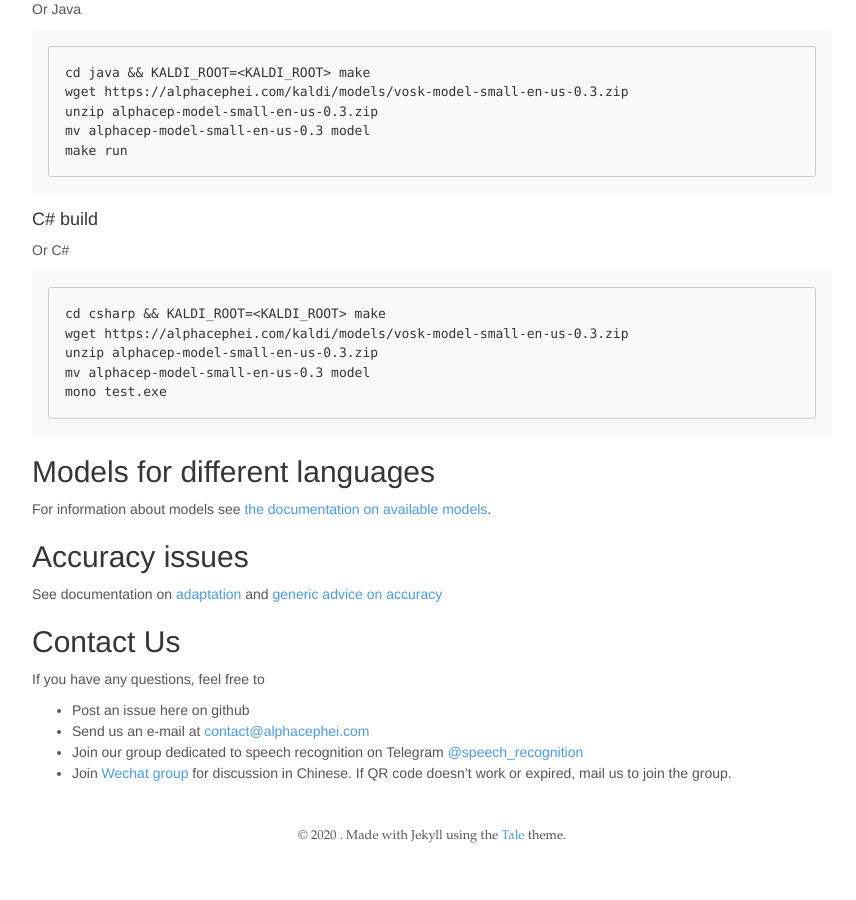
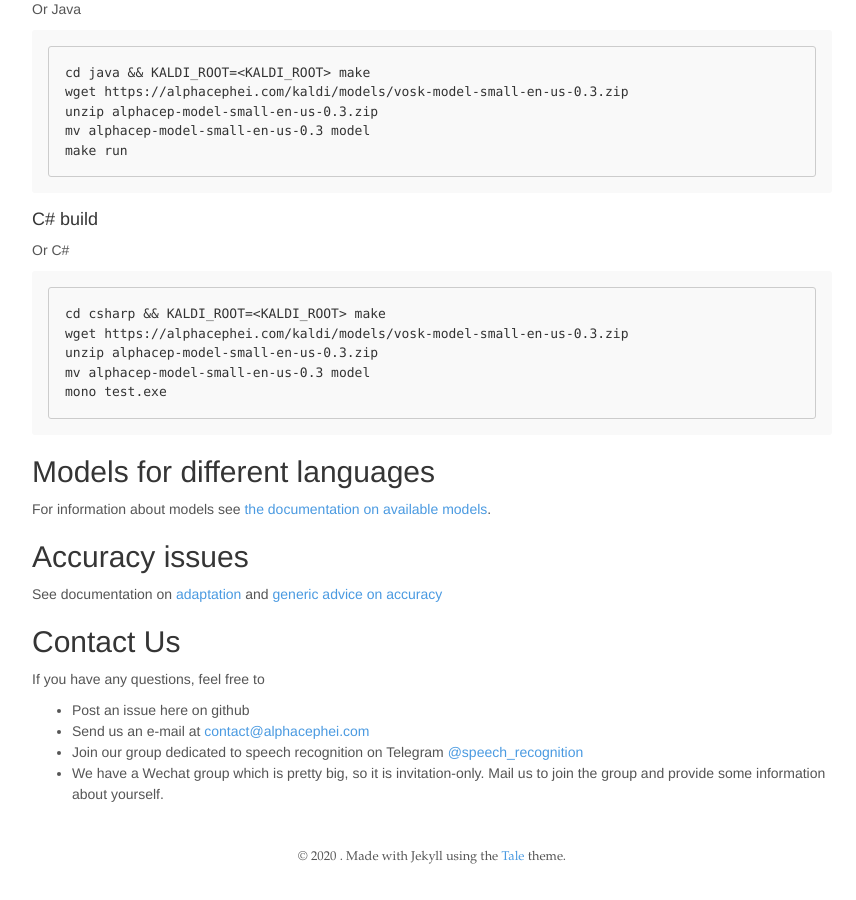
Before and after one commit to alphacep/vosk-space, a Jekyll site: the page built from index.md, in a window 1280 px wide and 900 px high, scrolled down 2851 px. Shown: the whole window, without its empty margins (208-1064 px from the left). Built offline with Jekyll 4.4.1, drawn with Linux system fonts in a browser that asks for light colours; nearby versions of some CDN libraries; library files that are not in the unit come from our copies; before the commit the page ends 3730 px from its top, so only the background shows below that.

Commit message:
Fix wechat

```diff
--- a/index.md
+++ b/index.md
@@ -175,5 +175,4 @@ If you have any questions, feel free to
    * Post an issue here on github
    * Send us an e-mail at [contact@alphacephei.com](mailto:contact@alphacephei.com)
    * Join our group dedicated to speech recognition on Telegram [@speech_recognition](https://t.me/speech_recognition)
-   * Join [Wechat group](https://alphacephei.com/img/wechat/wechat.jpg) for discussion in Chinese. If QR code doesn't work or expired,
-     mail us to join the group.
+   * We have a Wechat group which is pretty big, so it is invitation-only. Mail us to join the group and provide some information about yourself.
```
Also changed, not shown: index.zh.md (+1 -1 lines), models.md (+1 -1 lines).
